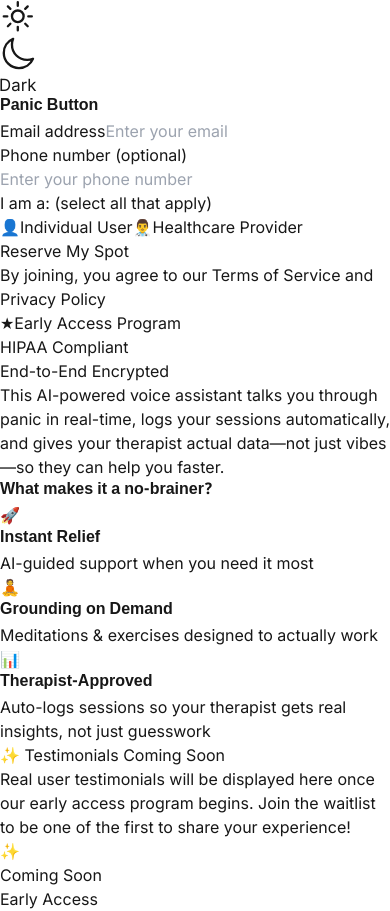
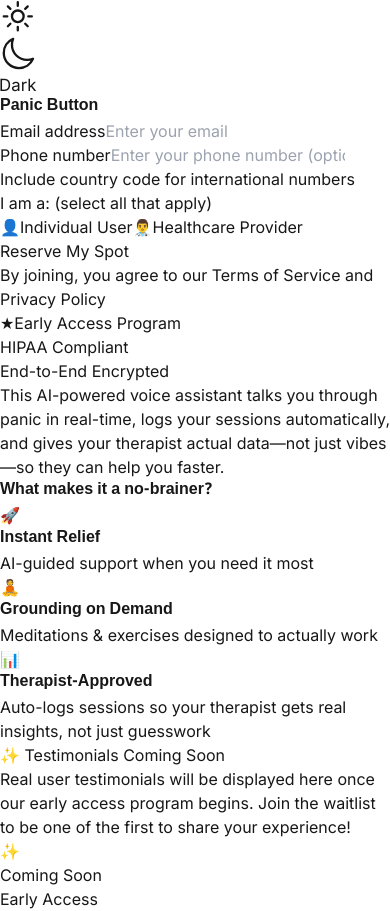
Before and after one commit to brockhouston1/panic-button-landing, a Next.js app: page / in a window 390 px wide. Built offline with nearby package versions, Linux system fonts and the light colour scheme; no server answers.

Commit message:
made the phone number optional and added phone number formatting support including international numbers

```diff
--- a/src/app/page.tsx
+++ b/src/app/page.tsx
@@ -16,7 +16,19 @@ const anke = Noto_Sans_Devanagari({
 
 const schema = yup.object({
   email: yup.string().email("Please enter a valid email").required("Email is required"),
-  phone: yup.string().matches(/^[0-9]{10}$/, "Please enter a valid 10-digit phone number").optional(),
+  phone: yup.string()
+    .transform((value) => {
+      // Remove all non-numeric characters
+      return value ? value.replace(/[^\d]/g, '') : value;
+    })
+    .test('phone', 'If providing a phone number, please enter a valid format', (value) => {
+      if (!value) return true; // Allow empty for optional
+      // US: 10 digits
+      // Spain: 9 digits starting with 6, 7, or 9
+      return (value.length === 10) || // US format
+             (value.length === 9 && /^[679]/.test(value)); // Spanish format
+    })
+    .optional(),
   userTypes: yup.array(yup.string()).min(1, "Please select at least one option").required(),
 }).required();
 
@@ -88,6 +100,9 @@ export default function Home() {
     try {
       setError(null);
 
+      // Format phone number before sending
+      const formattedPhone = data.phone ? data.phone.replace(/[^\d]/g, '') : null;
+
       // Check for duplicate email
       const { data: existingSignup } = await supabase
         .from('signups')
@@ -105,7 +120,7 @@ export default function Home() {
         .insert([
           {
             email: data.email,
-            phone: data.phone || null,
+            phone: formattedPhone,
             user_types: data.userTypes,
           }
         ]);
@@ -317,11 +332,11 @@ export default function Home() {
                     <div>
                       <label className={`block text-lg font-medium mb-3 ${
                         theme === 'light' ? 'text-[#1E293B]' : 'text-[#F8FAFC]'
-                      }`}>Phone number (optional)</label>
+                      }`}>Phone number</label>
                       <input
                         {...register("phone")}
                         type="tel"
-                        placeholder="Enter your phone number"
+                        placeholder="Enter your phone number (optional)"
                         className={`w-full px-5 py-4 rounded-lg border-2 transition-all duration-300 text-lg outline-none ${
                           theme === 'light'
                             ? 'bg-white border-[#E2E8F0] focus:border-[#60A5FA] focus:ring-2 focus:ring-[#60A5FA]/20 text-[#1E293B] placeholder-[#94A3B8]'
@@ -331,6 +346,9 @@ export default function Home() {
                       {errors.phone && (
                         <p className="mt-3 text-[#60A5FA] text-base font-medium">{errors.phone.message}</p>
                       )}
+                      <p className={`mt-2 text-sm ${
+                        theme === 'light' ? 'text-[#64748B]' : 'text-[#F8FAFC]/60'
+                      }`}>Include country code for international numbers</p>
                     </div>
 
                     <div className="space-y-4">
```
